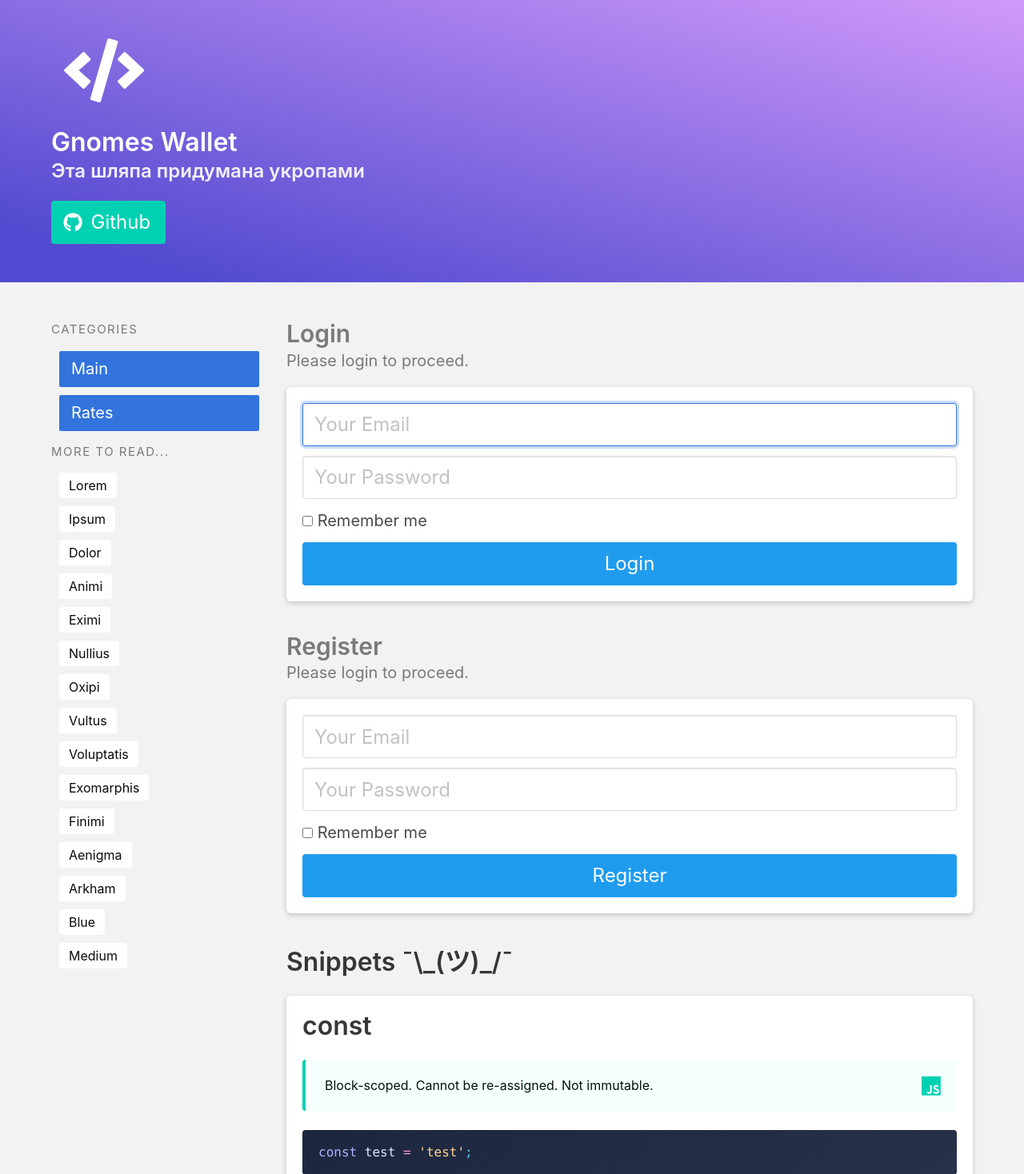
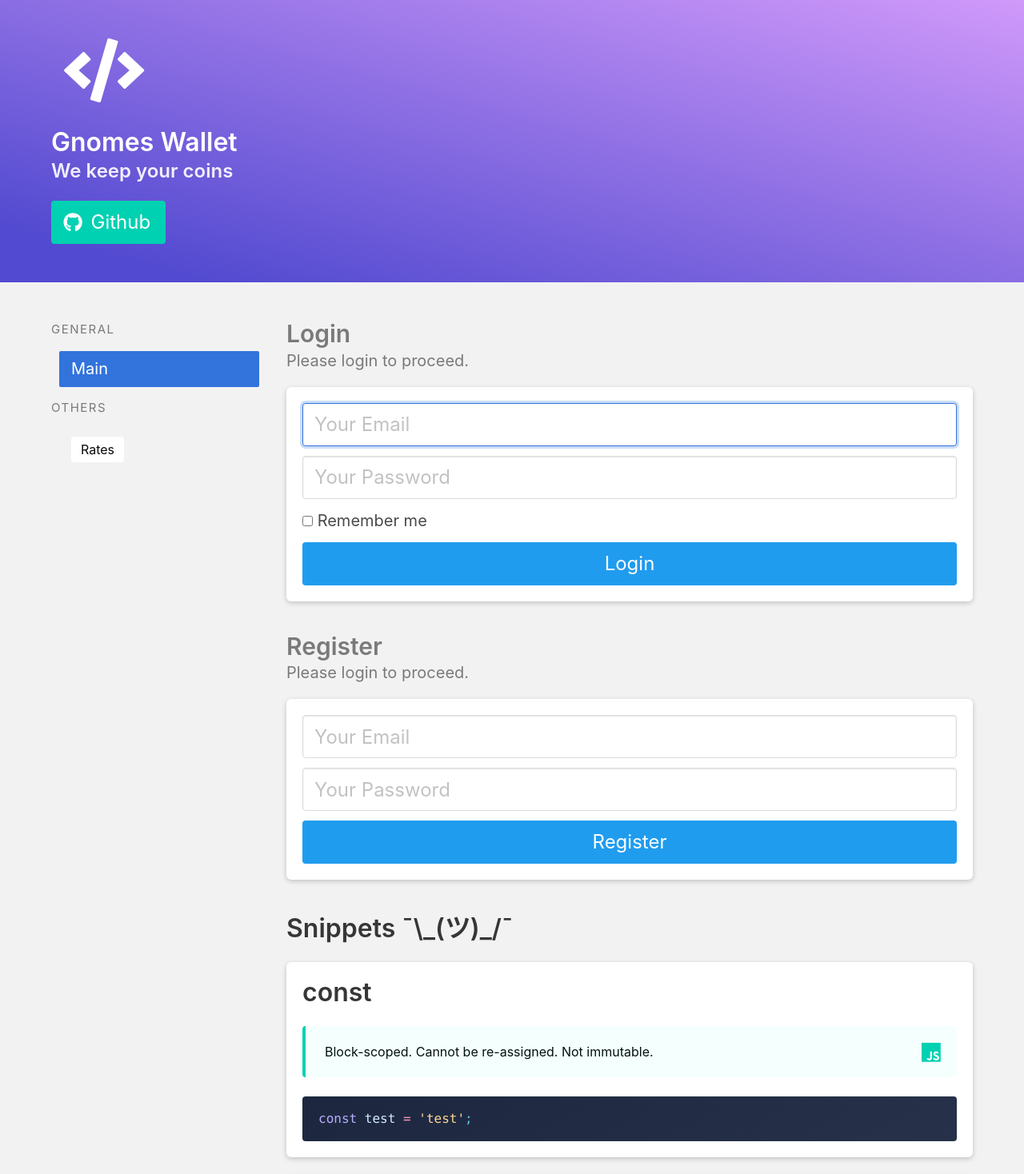
Before and after one commit to ankogit/cryptowallet, a PHP site: page / in a window 1280 px wide. Shown: the top 1468 px of the page at 80% size. Run offline with PHP 8.4, Linux system fonts and the light colour scheme; the visitor is signed in with stand-in values (Sample User, id 1); data that the repository does not hold is empty; some libraries are stand-ins or nearby versions.

Commit message:
cryptowallet

```diff
--- a/application/controllers/MainController.php
+++ b/application/controllers/MainController.php
@@ -39,11 +39,13 @@
         }
     }
     public function profileAction() {
+        //if(!$this->model->checkValidToken()) $this->view->redirect('logout');
         if (isset($_SESSION['user_token'])) {
-
-            $result = $this->model->curlQuery('/wallet/btc?utoken='.$_SESSION["user_token"].'&app=gnomes');
-
-            $balance = $this->model->curlQuery('/wallet/balance/btc?utoken='.$_SESSION["user_token"].'&app=gnomes');
+            $result[] = $this->model->curlQuery('/wallet/btc?utoken='.$_SESSION["user_token"].'&app=gnomes');
+            $result[] = $this->model->curlQuery('/wallet/ltc?utoken='.$_SESSION["user_token"].'&app=gnomes');
+            //echo '/wallet/btc?utoken='.$_SESSION["user_token"].'&app=gnomes';
+            $balance[] = $this->model->curlQuery('/wallet/balance/btc?utoken='.$_SESSION["user_token"].'&app=gnomes');
+            $balance[] = $this->model->curlQuery('/wallet/balance/ltc?utoken='.$_SESSION["user_token"].'&app=gnomes');
             //echo 'http://176.53.162.231:5000/wallet/btc?utoken='.$_SESSION["user_token"].'&app=gnomes';
             $vars = [
                 'data' => $result,
@@ -65,9 +67,10 @@
         }
     }
     public function ratesAction() {
-            $price = $this->model->curlQuery('/price');
+
+            $prices = $this->model->getCryptoRates();
             $vars = [
-                'price' => $price,
+                'prices' => $prices,
             ];
             $this->view->render('Rates', $vars);
 
--- a/application/models/Main.php
+++ b/application/models/Main.php
@@ -28,6 +28,35 @@
         curl_close($curl);
         return json_decode($result);
     }
+    /*
+    *Curl Check valid token to server backend
+    */
+    public function checkValidToken()
+    {
+        $curl = curl_init();
+        curl_setopt($curl, CURLOPT_URL, 'http://176.53.162.231:5000/cvt?utoken=eyJ0eXAiOiJKV1QiLCJhbGciOiJIUzI1NiJ9.eyJlbWFpbCI6InRlc3QiLCJleHAiOjE1NTE4MDIyNTd9.1UbDCdmWojwnJkEUGOoXf__33lCIB21UfqwCxZWQFW8&app=gnomes');
+        curl_setopt($curl, CURLOPT_RETURNTRANSFER, true);
+        $result = curl_exec($curl);
+        curl_close($curl);
+        $result = json_decode($result);
+        if($result->message=="ok")
+            return 1;
+        else return 0;
+    }
+    /*
+    *Curl get rates
+    */
+    public function getCryptoRates()
+    {
+        $ch = curl_init("http://api.coinlayer.com/api/live?access_key=d31d0c92785885fac03c04db52cd1eee");
+        curl_setopt($ch, CURLOPT_RETURNTRANSFER, true);
+        curl_setopt($ch, CURLOPT_HEADER, 0);
+        $data = curl_exec($ch);
+        curl_close($ch);
+        return json_decode($data);
+    }
+
+
 
 
     public function sendFeedBack($post){
--- a/application/views/layouts/default.php
+++ b/application/views/layouts/default.php
@@ -7,7 +7,7 @@
     <link rel="stylesheet" href="https://cdnjs.cloudflare.com/ajax/libs/normalize/8.0.1/normalize.min.css">
     <link rel='stylesheet' href='https://unpkg.com/bulma@0.7.4/css/bulma.min.css'>
     <link rel="stylesheet" href="https://use.fontawesome.com/releases/v5.5.0/css/all.css" integrity="sha384-B4dIYHKNBt8Bc12p+WXckhzcICo0wtJAoU8YZTY5qE0Id1GSseTk6S+L3BlXeVIU" crossorigin="anonymous">
-    <link rel='stylesheet' href="/public/css/css/prism.css">
+    <link rel='stylesheet' href="/public/css/prism.css">
     <link rel="stylesheet" href="/public/css/cheatsheet.css">
 
 
@@ -55,7 +55,7 @@
         .slick-initialized .slick-slide {
             outline: none;
         }
-        .white-popup-block11 {
+        .white-popup {
             background: #fff;
             padding: 50px 50px;
             width: 800px;
@@ -79,9 +79,9 @@
               <i class="is-large fas fa-code"></i>
               <h1 class="title">Gnomes Wallet</h1>
               <h3 class="subtitle">
-                Эта шляпа придумана укропами
+                We keep your coins
               </h3>
-              <a href="https://github.com/dansup/bulma-templates" target="_blank" class="button is-primary is-large">
+              <a href="https://github.com/ankogit/cryptowallet" target="_blank" class="button is-primary is-large">
                 <span class="icon">
                   <i class="fab fa-github"></i>
                 </span>
@@ -98,35 +98,21 @@
           <div class="column is-3">
             <aside class="is-medium menu">
           <p class="menu-label">
-            categories
+            General
           </p>
           <ul class="menu-list">
             <li class="is-right"><a href="/" class="is-active"> Main</a></li>
-            <li><a href="/rates" class="is-active"> Rates</a></li>
+
             <?php if(isset($_SESSION['user_token'])):?>
             <li><a href="/profile" class="is-active"> Profile</a></li>
-            <li><a href="/logout" class="is-active"> logout</a></li>
+            <li><a href="/logout" class="is-active"> Logout</a></li>
             <?php endif;?>
           </ul>
               <p class="menu-label">
-                More to read...
+                Others
               </p>
               <ul class="menu-list">
-                <li><span class="tag is-white is-medium">Lorem</span></li>
-                <li><span class="tag is-white is-medium">Ipsum</span></li>
-                <li><span class="tag is-white is-medium">Dolor</span></li>
-                <li><span class="tag is-white is-medium">Animi</span></li>
-                <li><span class="tag is-white is-medium">Eximi</span></li>
-                <li><span class="tag is-white is-medium">Nullius</span></li>
-                <li><span class="tag is-white is-medium">Oxipi</span></li>
-                <li><span class="tag is-white is-medium">Vultus</span></li>
-                <li><span class="tag is-white is-medium">Voluptatis</span></li>
-                <li><span class="tag is-white is-medium">Exomarphis</span></li>
-                <li><span class="tag is-white is-medium">Finimi</span></li>
-                <li><span class="tag is-white is-medium">Aenigma</span></li>
-                <li><span class="tag is-white is-medium">Arkham</span></li>
-                <li><span class="tag is-white is-medium">Blue</span></li>
-                <li><span class="tag is-white is-medium">Medium</span></li>
+                <li><a href="/rates"><span class="tag is-white is-medium">Rates</span></a></li>
               </ul>
             </aside>
           </div>
@@ -248,14 +234,13 @@
 <div class="columns is-mobile is-centered">
   <div class="field is-grouped is-grouped-multiline">
     <div class="control">
-      <div class="tags has-addons"><a class="tag is-link" href="https://github.com/dansup/bulma-templates">Bulma Templates</a>
-      <span class="tag is-info">MIT license</span>
+      <div class="tags has-addons"><a class="tag is-link" href="https://github.com/ankogit/cryptowallet">Gnome Software</a>
+      <span class="tag is-info">license</span>
     </div>
   </div>
   <div class="control">
     <div class="tags has-addons">
-      <span class="tag is-dark">based on a pen</span>
-      <span class="tag has-addons is-warning"><a href="https://codepen.io/melanieseltzer/pen/odOXWM"><i class="fab fa-lg fa-codepen"></i></a></span>
+      <span class="tag is-dark">mandarinshow.ru</span>
     </div>
   </div>
 </div>
@@ -274,6 +259,17 @@
   }
 });
 </script>
+    <script src="/public/libs/waypoints/waypoints.min.js"></script>
+    <script src="/public/libs/animate/animate-css.js"></script>
+    <script src="/public/libs/plugins-scroll/plugins-scroll.js"></script>
+    <script src="https://cdnjs.cloudflare.com/ajax/libs/magnific-popup.js/1.1.0/jquery.magnific-popup.js"></script>
+    <script src="/public/libs/plugins-scroll/jquery.malihu.PageScroll2id.min.js"></script>
+    <script src="/public/libs/plugins-scroll/plugins-scroll.js"></script>
+
+    <script type="text/javascript" src="//cdn.jsdelivr.net/npm/slick-carousel@1.8.1/slick/slick.min.js"></script>
+
+    <script src="/public/libs/quicksand/js/jquery.quicksand.js"></script>
+    <script src="/public/libs/quicksand/js/script.js"></script>
 <script src="/public/js/common.js"></script>
 </body>
 </html>
--- a/application/views/main/index.php
+++ b/application/views/main/index.php
@@ -39,12 +39,6 @@
                                 <div class="control">
                                     <input class="input is-large" type="password" name="password" placeholder="Your Password">
                                 </div>
-                            </div>
-                            <div class="field">
-                                <label class="checkbox">
-                                  <input type="checkbox">
-                                  Remember me
-                                </label>
                             </div>
                             <button type="submit" class="button is-block is-info is-large is-fullwidth">Register</button>
                         </form>
```
Also changed, not shown: application/views/main/profile.php (+19 -4 lines), application/views/main/rates.php (+27 -6 lines).
